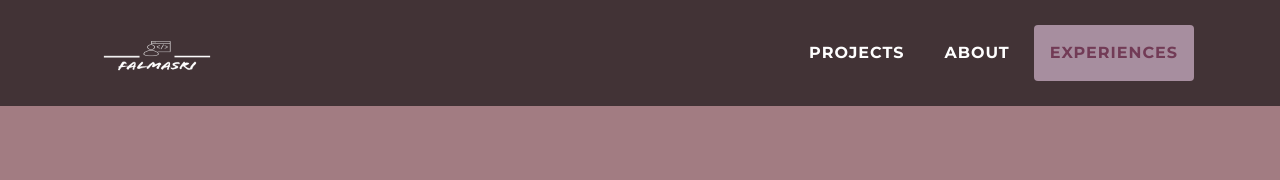
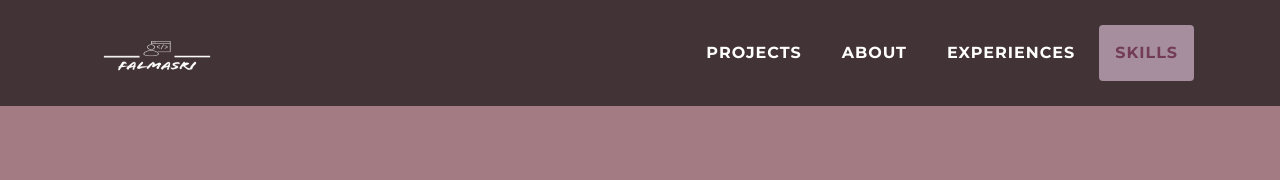
Before and after one commit to falmasri98/Portfolio, a plain HTML site: page index.html in a window 1280 px wide. Shown: the top 180 px of the page. Drawn offline with nearby package versions, Linux system fonts and the light colour scheme.

Commit message:
added skills to nav

```diff
--- a/index.html
+++ b/index.html
@@ -30,6 +30,9 @@
                             href="#about">About</a></li>
                     <li class="nav-item mx-0 mx-lg-1"><a class="nav-link py-3 px-0 px-lg-3 rounded"
                             href="#contact">Experiences</a></li>
+
+                    <li class="nav-item mx-0 mx-lg-1"><a class="nav-link py-3 px-0 px-lg-3 rounded"
+                            href="#Skills">Skills</a></li>
                 </ul>
             </div>
         </div>
@@ -173,8 +176,8 @@
                 </div>
             </div>
     </section>
-    <section id="contact" style="background-color: #a27c82;">
-        <div class="container" >
+    <section id="Skills" style="background-color: #a27c82;">
+        <div class="container">
             <h2 class="text-uppercase text-center text-white mb-0">Skills</h2>
             <br> <br>
             <!-- <hr class="star-light mb-5"> -->
@@ -210,7 +213,8 @@
                         </div> -->
                         <div class="control-group">
                             <div class="mb-0 form-floating controls pb-2">
-                                <h4 style="font-family: 'Times New Roman', Times, serif; text-align: center;">Technical Skills </h4>
+                                <h4 style="font-family: 'Times New Roman', Times, serif; text-align: center;">Technical
+                                    Skills </h4>
 
                                 <span>
                                     <ul class="text-uppercase  text-black"
```
Lines whose indentation alone changed are shown as unchanged.
